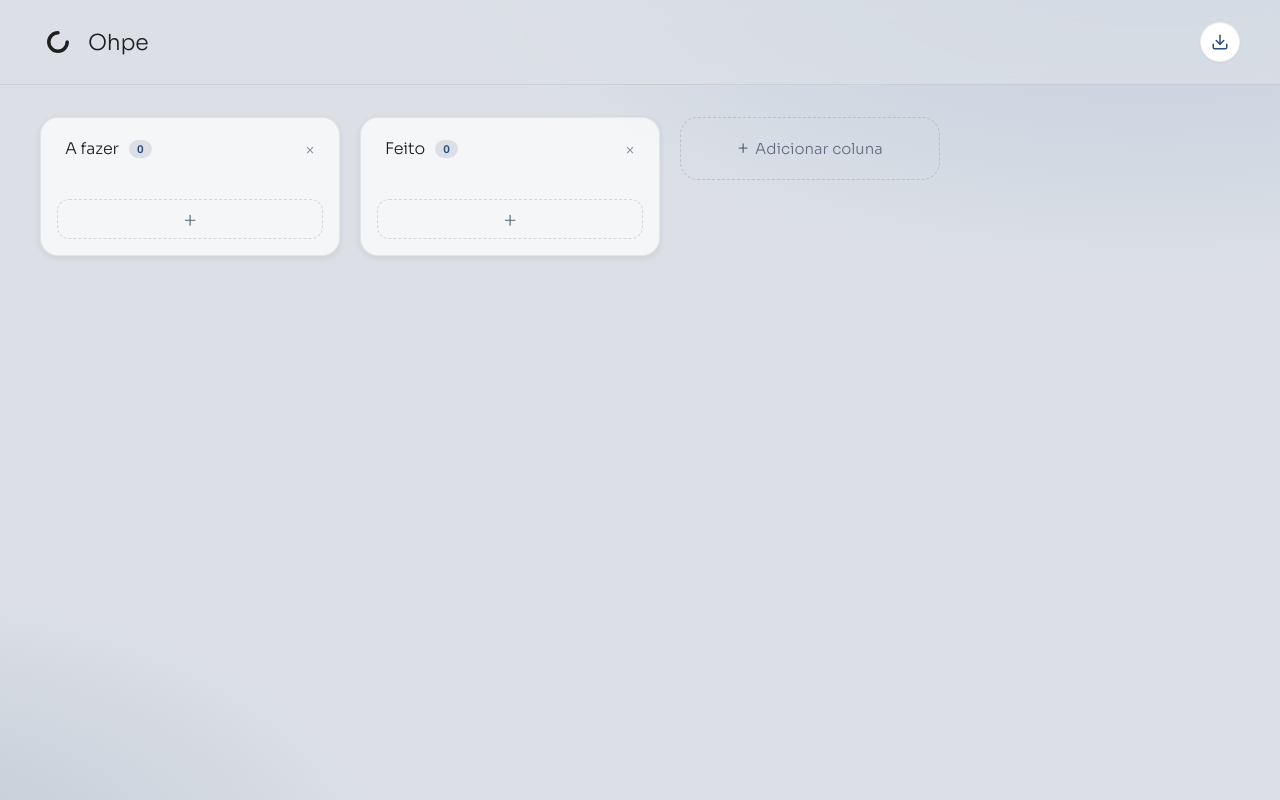
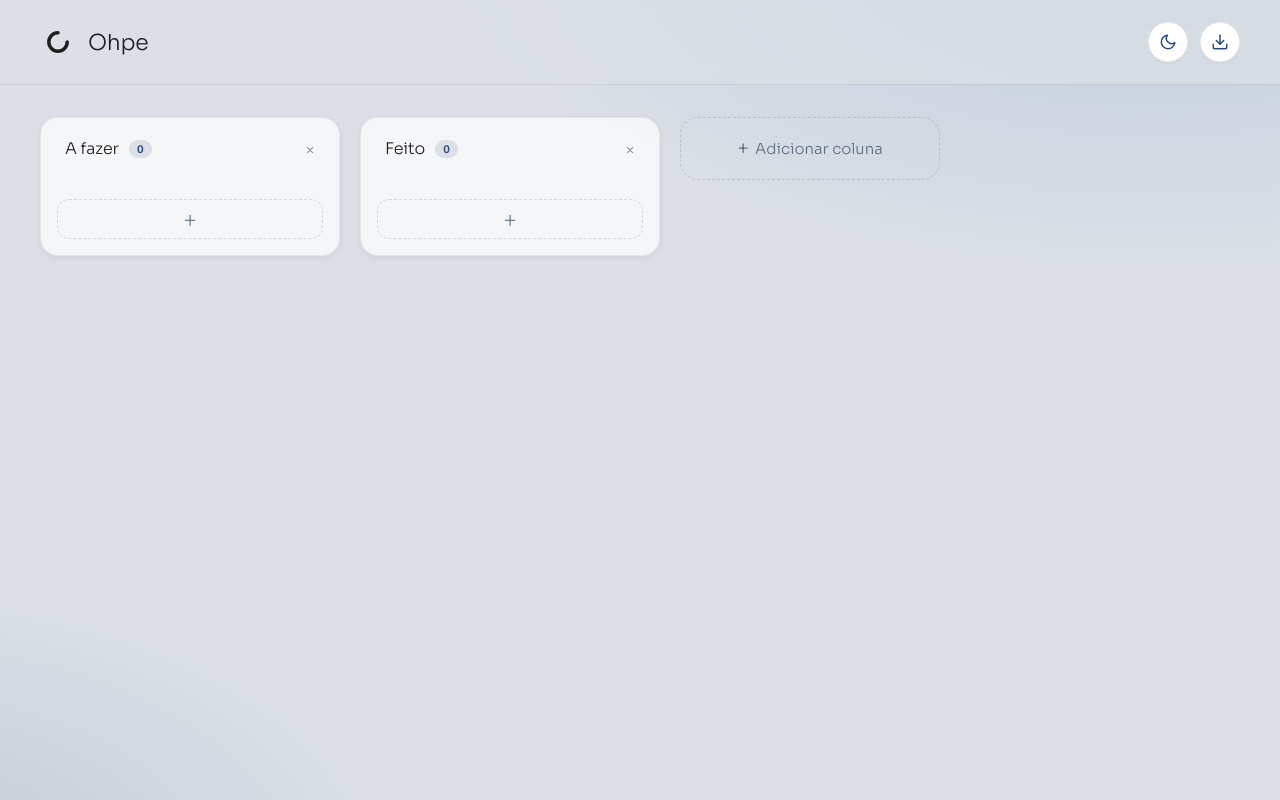
Before and after one commit to Enzoxavierrr/Ohpe, a React (Vite) app: page / in a window 1280 px wide. Built offline with nearby package versions, Linux system fonts and the light colour scheme.

Commit message:
feat: implementar alternância de tema claro/escuro e adicionar lógica de armazenamento local

```diff
--- a/index.html
+++ b/index.html
@@ -8,6 +8,17 @@
     <link rel="preconnect" href="https://fonts.googleapis.com">
     <link rel="preconnect" href="https://fonts.gstatic.com" crossorigin>
     <link href="https://fonts.googleapis.com/css2?family=IBM+Plex+Sans:ital,wght@0,100..700;1,100..700&family=Sora:wght@300&display=swap" rel="stylesheet">
+    <script>
+      (function () {
+        try {
+          var t = localStorage.getItem('ohpe.theme.v1');
+          if (t !== 'light' && t !== 'dark') {
+            t = window.matchMedia && window.matchMedia('(prefers-color-scheme: dark)').matches ? 'dark' : 'light';
+          }
+          document.documentElement.setAttribute('data-theme', t);
+        } catch (e) {}
+      })();
+    </script>
   </head>
   <body>
     <div id="root"></div>
--- a/src/components/SplashScreen.tsx
+++ b/src/components/SplashScreen.tsx
@@ -39,7 +39,7 @@ export function SplashScreen({ onDone }: Props) {
           width="112"
           height="112"
           fill="none"
-          stroke="#1f1f20"
+          stroke="currentColor"
           strokeWidth="32"
           strokeLinecap="round"
         >
--- /dev/null
+++ b/src/hooks/useTheme.ts
@@ -0,0 +1,38 @@
+import { useEffect, useState } from 'react';
+
+export type Theme = 'light' | 'dark';
+
+const STORAGE_KEY = 'ohpe.theme.v1';
+
+function readInitialTheme(): Theme {
+  try {
+    const raw = localStorage.getItem(STORAGE_KEY);
+    if (raw === 'light' || raw === 'dark') return raw;
+  } catch {
+    // storage bloqueado — cai no fallback
+  }
+  if (
+    typeof window !== 'undefined' &&
+    window.matchMedia?.('(prefers-color-scheme: dark)').matches
+  ) {
+    return 'dark';
+  }
+  return 'light';
+}
+
+export function useTheme() {
+  const [theme, setTheme] = useState<Theme>(readInitialTheme);
+
+  useEffect(() => {
+    document.documentElement.setAttribute('data-theme', theme);
+    try {
+      localStorage.setItem(STORAGE_KEY, theme);
+    } catch {
+      // storage cheio ou bloqueado — ignora
+    }
+  }, [theme]);
+
+  const toggle = () => setTheme((t) => (t === 'light' ? 'dark' : 'light'));
+
+  return { theme, toggle };
+}
--- a/src/pages/BoardPage.tsx
+++ b/src/pages/BoardPage.tsx
@@ -13,12 +13,14 @@ import {
 import { arrayMove } from '@dnd-kit/sortable';
 import { Column } from '../components/Column';
 import { useBoard } from '../hooks/useBoard';
+import { useTheme } from '../hooks/useTheme';
 import { downloadJson } from '../utils/downloadJson';
 import type { Board, CardData } from '../types/board';
 import '../styles/board.css';
 
 export function BoardPage() {
   const { board, setBoard } = useBoard();
+  const { theme, toggle: toggleTheme } = useTheme();
   const [activeCardId, setActiveCardId] = useState<string | null>(null);
 
   const sensors = useSensors(
@@ -185,6 +187,29 @@ export function BoardPage() {
         <div className="header-actions">
           <button
             type="button"
+            className="icon-btn theme-toggle"
+            onClick={toggleTheme}
+            title={theme === 'dark' ? 'Mudar para tema claro' : 'Mudar para tema escuro'}
+            aria-label={theme === 'dark' ? 'Mudar para tema claro' : 'Mudar para tema escuro'}
+            aria-pressed={theme === 'dark'}
+          >
+            <svg width="18" height="18" viewBox="0 0 24 24" fill="none" stroke="currentColor" strokeWidth="2" strokeLinecap="round" strokeLinejoin="round">
+              <g className="theme-toggle__sun">
+                <circle cx="12" cy="12" r="4" />
+                <path d="M12 2v2" />
+                <path d="M12 20v2" />
+                <path d="M4.93 4.93l1.41 1.41" />
+                <path d="M17.66 17.66l1.41 1.41" />
+                <path d="M2 12h2" />
+                <path d="M20 12h2" />
+                <path d="M6.34 17.66l-1.41 1.41" />
+                <path d="M19.07 4.93l-1.41 1.41" />
+              </g>
+              <path className="theme-toggle__moon" d="M21 12.79A9 9 0 1 1 11.21 3 7 7 0 0 0 21 12.79z" />
+            </svg>
+          </button>
+          <button
+            type="button"
             className="icon-btn"
             onClick={() => downloadJson(board, 'ohpe-board')}
             title="Baixar board em JSON"
--- a/src/styles/board.css
+++ b/src/styles/board.css
@@ -64,6 +64,46 @@
   box-shadow: var(--shadow-sm);
 }
 .icon-btn:active { transform: translateY(0); }
+
+/* ============ THEME TOGGLE (sol ↔ lua animado) ============ */
+.theme-toggle svg {
+  overflow: visible;
+}
+
+.theme-toggle__sun,
+.theme-toggle__moon {
+  transform-origin: 12px 12px;
+  transition:
+    opacity 300ms ease,
+    transform 500ms cubic-bezier(0.34, 1.56, 0.64, 1);
+}
+
+/* Estado padrão (tema claro): mostra a LUA (indica o próximo estado) */
+.theme-toggle__sun {
+  opacity: 0;
+  transform: rotate(90deg) scale(0.35);
+}
+.theme-toggle__moon {
+  opacity: 1;
+  transform: rotate(0deg) scale(1);
+}
+
+/* Tema escuro: mostra o SOL */
+:root[data-theme="dark"] .theme-toggle__sun {
+  opacity: 1;
+  transform: rotate(0deg) scale(1);
+}
+:root[data-theme="dark"] .theme-toggle__moon {
+  opacity: 0;
+  transform: rotate(-90deg) scale(0.35);
+}
+
+@media (prefers-reduced-motion: reduce) {
+  .theme-toggle__sun,
+  .theme-toggle__moon {
+    transition-duration: 1ms;
+  }
+}
 
 /* ============ CANVAS ============ */
 .board-canvas {
@@ -331,3 +371,18 @@
   .column { flex-basis: 82vw; }
   .add-column { flex-basis: 82vw; }
 }
+
+/* ============ DARK THEME — overrides pros rgba hardcoded ============ */
+:root[data-theme="dark"] .board-header {
+  background: rgba(28, 32, 41, 0.72);
+}
+:root[data-theme="dark"] .column {
+  background: rgba(255, 255, 255, 0.04);
+}
+:root[data-theme="dark"] .add-card-tile:hover,
+:root[data-theme="dark"] .add-column:hover {
+  background: rgba(255, 255, 255, 0.06);
+}
+:root[data-theme="dark"] .column-title:hover {
+  background: rgba(255, 255, 255, 0.06);
+}
--- a/src/styles/globals.css
+++ b/src/styles/globals.css
@@ -29,6 +29,28 @@
 
   font-family: var(--font-body);
   color: var(--text-primary);
+
+  color-scheme: light;
+}
+
+/* --- Tema escuro --- */
+:root[data-theme="dark"] {
+  --text-primary:     #eef1f7;
+  --brand-primary:    #6f97d3;
+  --brand-secondary:  #94b3e5;
+  --text-muted:       #8a97ae;
+  --surface-muted:    #12141a;
+  --surface-card:     #1c2029;
+  --surface-elevated: #262b36;
+  --border-subtle:    rgba(255, 255, 255, 0.08);
+  --border-strong:    rgba(255, 255, 255, 0.16);
+
+  --shadow-xs: 0 1px 2px  rgba(0, 0, 0, 0.35);
+  --shadow-sm: 0 2px 6px  rgba(0, 0, 0, 0.40);
+  --shadow-md: 0 8px 22px rgba(0, 0, 0, 0.50);
+  --shadow-lg: 0 14px 40px rgba(0, 0, 0, 0.60);
+
+  color-scheme: dark;
 }
 
 *, *::before, *::after {
@@ -48,6 +70,7 @@ body {
   color: var(--text-primary);
   -webkit-font-smoothing: antialiased;
   -moz-osx-font-smoothing: grayscale;
+  transition: background-color 300ms ease, color 300ms ease;
 }
 
 h1, h2, h3, h4, p { margin: 0; }
--- a/src/styles/splash.css
+++ b/src/styles/splash.css
@@ -28,6 +28,7 @@
   align-items: center;
   gap: 20px;
   opacity: 0;
+  color: var(--text-primary);
   transition: opacity 0.5s ease;
 }
 
@@ -41,7 +42,7 @@
   font-size: 56px;
   font-weight: 300;
   letter-spacing: -1.5px;
-  color: #1f1f20;
+  color: var(--text-primary);
   opacity: 0;
   transform: translateX(-12px);
   animation: ohpe-name 900ms cubic-bezier(0.16, 1, 0.3, 1) 900ms forwards;
@@ -73,12 +74,12 @@
   transition: width 0.7s ease;
 }
 
-/* Posição vertical — todos os tiles brancos */
-.loader__tile:nth-child(1) { top:  0%; background: #ffffff; }
-.loader__tile:nth-child(2) { top: 20%; background: #ffffff; }
-.loader__tile:nth-child(3) { top: 40%; background: #ffffff; }
-.loader__tile:nth-child(4) { top: 60%; background: #ffffff; }
-.loader__tile:nth-child(5) { top: 80%; background: #ffffff; }
+/* Posição vertical — tiles usam o token do tema (branco no light, escuro no dark) */
+.loader__tile:nth-child(1) { top:  0%; background: var(--surface-card); }
+.loader__tile:nth-child(2) { top: 20%; background: var(--surface-card); }
+.loader__tile:nth-child(3) { top: 40%; background: var(--surface-card); }
+.loader__tile:nth-child(4) { top: 60%; background: var(--surface-card); }
+.loader__tile:nth-child(5) { top: 80%; background: var(--surface-card); }
 
 /* Entrada: tiles cobrem 100% quando --active */
 .loader--active .loader__tile { width: 100%; }
```
